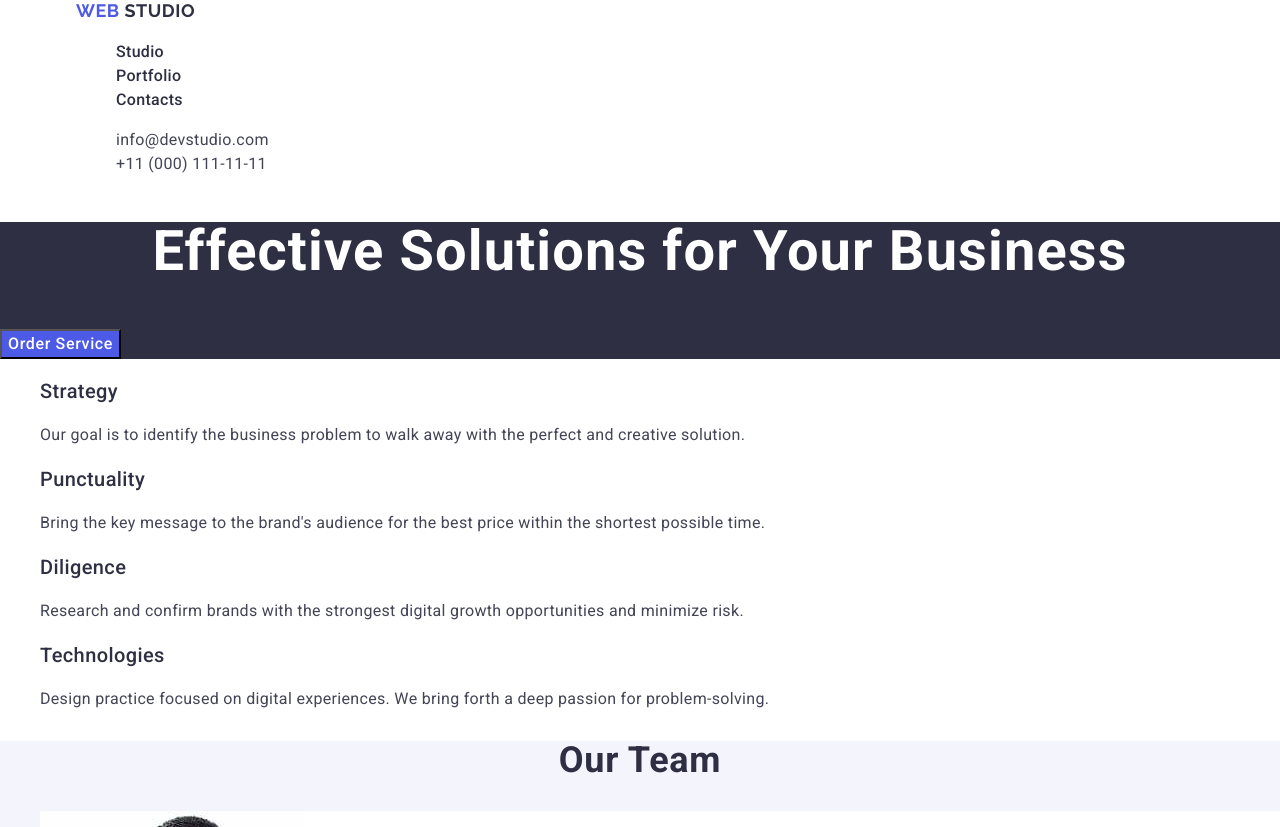
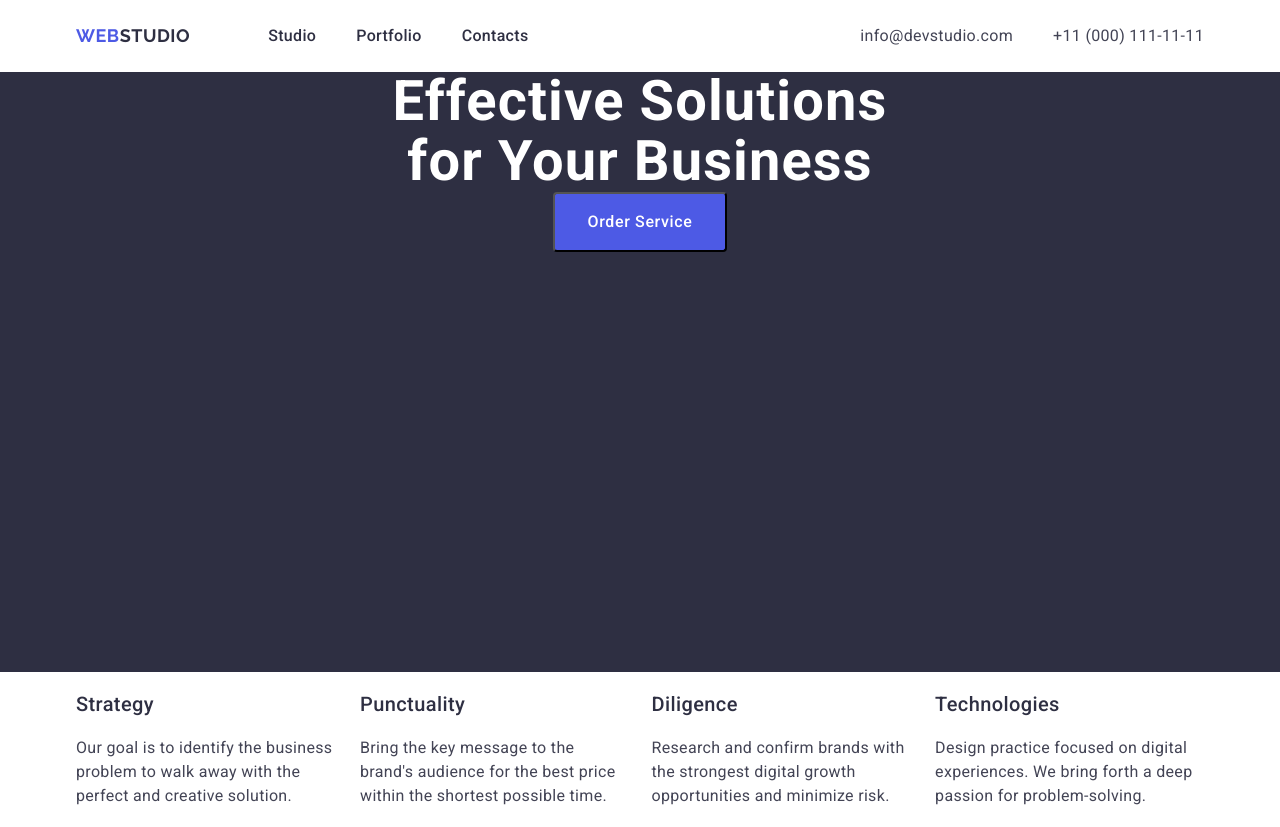
Before and after one commit to Dezmont96/goit-markup-hw-03, a plain HTML site: page index.html in a window 1280 px wide. Shown: the top 827 px of the page. Drawn offline with nearby package versions, Linux system fonts and the light colour scheme.

Commit message:
heade-and-mainr

```diff
--- a/css/styles.css
+++ b/css/styles.css
@@ -11,15 +11,19 @@ body {
   letter-spacing: 0.02em;
   background: #fff;
   color: #434455;
+  max-width: 1440px;
 }
 
 .container {
-  max-width: 1158px;
-  padding: 0 15px;
+  max-width: 1128px;
+  padding: 0 15x;
   margin: 0 auto;
 }
 
-ul {
+ul,
+ol {
+  margin: 0;
+  padding: 0;
   list-style: none;
 }
 
@@ -45,12 +49,30 @@ img {
 /* #region header */
 header {
   background: #fff;
+  padding: 24px;
+}
+.header-container {
+  display: flex;
+  justify-content: space-between;
+}
+
+.header-nav-list {
+  display: flex;
+  gap: 40px;
+  /* padding-right: 156px; */
+}
+
+.address-nav-list {
+  display: flex;
+  gap: 40px;
 }
 
 .header-span {
   color: #2e2f42;
 }
 .logo {
+  display: flex;
+  align-items: center;
   font-family: "Raleway", sans-serif;
   font-weight: 700;
   font-size: 18px;
@@ -59,8 +81,9 @@ header {
   text-decoration: none;
   text-transform: uppercase;
   color: #4d5ae5;
+  padding-right: 78px;
 }
-.header-nav {
+.header-nav-item {
   font-family: "Roboto", sans-serif;
   font-weight: 500;
   font-size: 16px;
@@ -68,9 +91,10 @@ header {
   letter-spacing: 0.02em;
   color: #2e2f42;
   text-decoration: none;
+  /* padding: 72px; */
 }
-.header-nav:focus,
-.header-nav:hover {
+.header-nav-item:focus,
+.header-nav-item:hover {
   color: #404bbf;
 }
 
@@ -98,6 +122,8 @@ header {
 /* #region section effective-solutions */
 .effective-solutions {
   background: #2e2f42;
+  height: 600px;
+  text-align: center;
 }
 .effective-h {
   font-family: "Roboto", sans-serif;
@@ -107,6 +133,7 @@ header {
   color: #fff;
   text-align: center;
   letter-spacing: 0.02em;
+  margin: 0 auto;
 }
 
 .order-service-button {
@@ -117,6 +144,8 @@ header {
   letter-spacing: 0.04em;
   background: #4d5ae5;
   color: #ffffff;
+  padding: 16px 32px;
+  border-radius: 4px;
 }
 
 .order-service-button:focus,
@@ -125,6 +154,12 @@ header {
 }
 /* #endregion section effective-solutions */
 /* #region section advantages */
+
+.advantages ul {
+  display: flex;
+  justify-content: space-between;
+  gap: 24px;
+}
 .advantages-h {
   font-weight: 500;
   font-size: 20px;
@@ -140,6 +175,10 @@ header {
 
 .section-our-team {
   background-color: #f4f4fd;
+}
+.section-our-team ul {
+  display: flex;
+  justify-content: space-between;
 }
 
 .our-team-header {
@@ -165,6 +204,11 @@ header {
 }
 /* #endregion Our Team */
 /* #region Our Portfolio */
+.section-our-portfolio ul {
+  display: flex;
+  flex-wrap: wrap;
+  justify-content: space-between;
+}
 
 .our-portfolio-header {
   font-size: 36px;
@@ -195,6 +239,8 @@ header {
 /* #region footer */
 .footer {
   background: #2e2f42;
+  height: 312px;
+  padding: 100px 1020px 100px 156px;
 }
 .footer-p {
   color: #f4f4fd;
--- a/index.html
+++ b/index.html
@@ -20,19 +20,19 @@
   </head>
   <body>
     <header>
-      <div class="container">
-        <nav>
+      <div class="container header-container">
+        <nav class="header-container">
           <a class="logo" href="./index.html" target="_blank"
             >Web <span class="header-span">Studio</span></a
           >
-          <ul>
-            <li><a class="header-nav" href="./index.html">Studio</a></li>
-            <li><a class="header-nav" href="">Portfolio</a></li>
-            <li><a class="header-nav" href="">Contacts</a></li>
+          <ul class="header-nav-list">
+            <li><a class="header-nav-item" href="./index.html">Studio</a></li>
+            <li><a class="header-nav-item" href="">Portfolio</a></li>
+            <li><a class="header-nav-item" href="">Contacts</a></li>
           </ul>
         </nav>
         <address class="address">
-          <ul>
+          <ul class="address-nav-list">
             <li>
               <a
                 class="address-link"
@@ -52,19 +52,25 @@
     </header>
     <main>
       <section class="effective-solutions">
-        <h1 class="effective-h">Effective Solutions for Your Business</h1>
+        <div class="container">
+          <h1 class="effective-h">
+            Effective Solutions <br />
+            for Your Business
+          </h1>
           <button class="order-service-button" type="button">
             Order Service
           </button>
+        </div>
       </section>
       <section class="advantages">
+        <div class="container">
           <h2 class="visually-hidden">Advantages</h2>
           <ul>
             <li>
               <h3 class="advantages-h">Strategy</h3>
               <p class="advantages-p">
-              Our goal is to identify the business problem to walk away with the
-              perfect and creative solution.
+                Our goal is to identify the business problem to walk away with
+                the perfect and creative solution.
               </p>
             </li>
             <li>
@@ -89,9 +95,11 @@
               </p>
             </li>
           </ul>
+        </div>
       </section>
       <!-- #region Our Team -->
       <section class="section-our-team">
+        <div class="container">
           <h2 class="our-team-header">Our Team</h2>
           <ul>
             <li class="our-team-li">
@@ -104,7 +112,11 @@
               <p class="our-team-p">Product Designer</p>
             </li>
             <li class="our-team-li">
-            <img src="./images/tom_ford.jpg" alt="photo tom ford" width="264" />
+              <img
+                src="./images/tom_ford.jpg"
+                alt="photo tom ford"
+                width="264"
+              />
               <h3 class="our-team-h">Tom Ford</h3>
               <p class="our-team-p">Frontend Developer</p>
             </li>
@@ -127,10 +139,12 @@
               <p class="our-team-p">UI Designer</p>
             </li>
           </ul>
+        </div>
       </section>
       <!-- #endregion Our Team -->
       <!-- #region Our Portfolio -->
-      <section>
+      <section class="section-our-portfolio">
+        <div class="container">
           <h2 class="our-portfolio-header">Our Portfolio</h2>
           <ul>
             <li>
@@ -188,17 +202,20 @@
               <p class="our-portfolio-p">Marketing</p>
             </li>
           </ul>
+        </div>
       </section>
       <!-- #endregion Our Portfolio -->
     </main>
     <footer class="footer">
+      <div class="container">
         <a class="footer-logo" href="./index.html" target="_blank"
           >Web<span class="span-studio">Studio</span></a
         >
         <p class="footer-p">
-        Increase the flow of customers and sales for your business with digital
-        marketing & growth solutions.
+          Increase the flow of customers and sales for your business with
+          digital marketing & growth solutions.
         </p>
+      </div>
     </footer>
   </body>
 </html>
```
Lines whose indentation alone changed are shown as unchanged.
